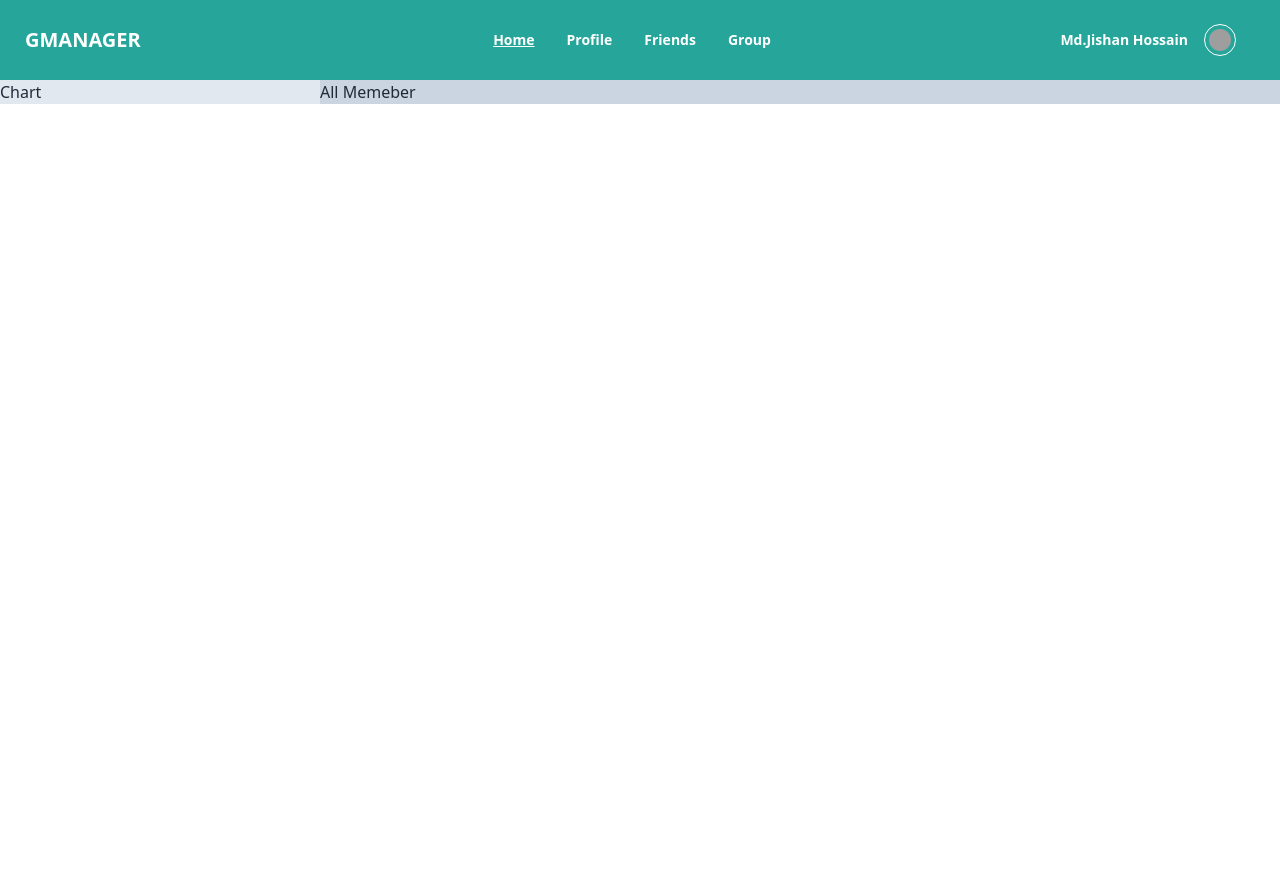
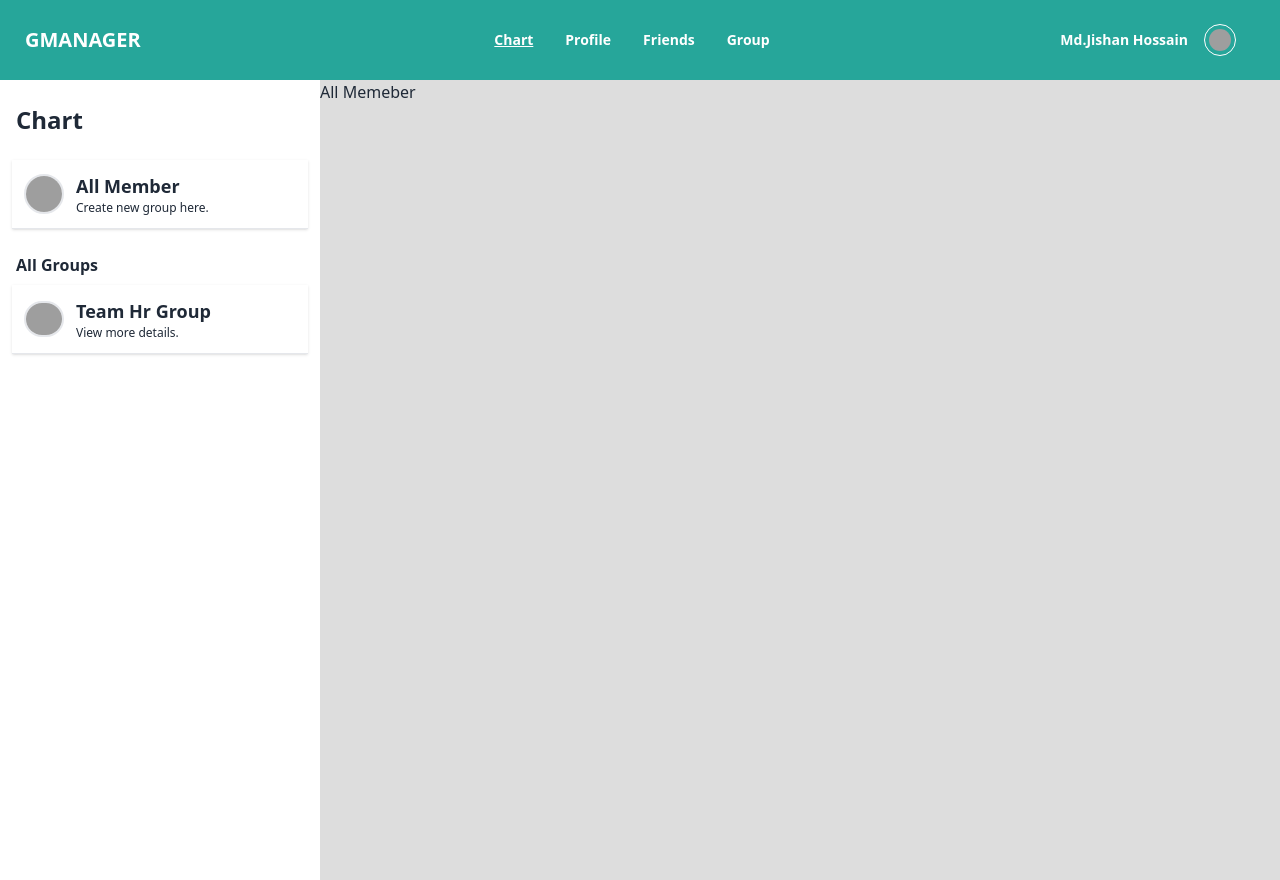
Before and after one commit to jishan1019/Gmanager---Manage-Group, a React (Vite) app in the folder Clint/: page / in a window 1280 px wide. Before the commit the page ends 800 px from the top, so only its background shows below. Built offline with nearby package versions, Linux system fonts and the light colour scheme; grey boxes are pictures that could not be loaded.

Commit message:
chart basic design

```diff
--- a/Clint/src/Pages/Home/ChartInfo/ChartInfo.jsx
+++ b/Clint/src/Pages/Home/ChartInfo/ChartInfo.jsx
@@ -1,7 +1,51 @@
 import React from "react";
 
 const ChartInfo = () => {
-  return <div>Chart</div>;
+  return (
+    <div>
+      {/* Titel */}
+      <div>
+        <h2 className="text-2xl font-semibold mx-4 my-6">Chart</h2>
+      </div>
+
+      {/* Group List */}
+      <div className="groupList">
+        {/* A;l member */}
+        <div className="mx-3 p-3 shadow border-b hover:bg-slate-50 flex items-center space-x-3">
+          <img
+            className="h-10 w-10 border-2 rounded-full "
+            src="https://cdn3.iconfinder.com/data/icons/business-avatar/179/Untitled-2-512.png"
+            alt=""
+          />
+          <div className="groupTitel">
+            <h3 className="font-semibold text-lg">All Member</h3>
+            <p className="text-xs">Create new group here.</p>
+          </div>
+
+          <div></div>
+        </div>
+
+        <h4 className="font-semibold mx-4 mt-6">All Groups</h4>
+
+        {/* new group */}
+        <div className="singleGroupContainer mt-2">
+          <div className="mx-3 p-3 shadow border-b hover:bg-slate-50 flex items-center space-x-3">
+            <img
+              className="h-9 w-10 border-2 rounded-full "
+              src="https://i.ibb.co/P6fMqdK/images.jpg"
+              alt=""
+            />
+            <div className="groupTitel">
+              <h3 className="font-semibold text-lg">Team Hr Group</h3>
+              <p className="text-xs">View more details.</p>
+            </div>
+
+            <div></div>
+          </div>
+        </div>
+      </div>
+    </div>
+  );
 };
 
 export default ChartInfo;
--- a/Clint/src/Pages/Home/Home.jsx
+++ b/Clint/src/Pages/Home/Home.jsx
@@ -5,10 +5,10 @@ import ChartInfo from "./ChartInfo/ChartInfo";
 const Home = () => {
   return (
     <div className="flex">
-      <div className="chart lg:w-[25%] w-full bg-slate-200">
+      <div className="chart lg:w-[25%] w-full bg-white">
         <ChartInfo />
       </div>
-      <div className="member hidden lg:block w-[75%] bg-slate-300">
+      <div className="member hidden lg:block w-[75%] h-screen bg-[#DDDDDD]">
         <AllMember />
       </div>
     </div>
--- a/Clint/src/Pages/Share/Header/Header.jsx
+++ b/Clint/src/Pages/Share/Header/Header.jsx
@@ -18,7 +18,7 @@ const Header = () => {
                     isActive ? "underline font-semibold" : "font-semibold"
                   }
                 >
-                  Home
+                  Chart
                 </NavLink>
               </li>
 
@@ -85,7 +85,7 @@ const Header = () => {
                           isActive ? "underline font-semibold" : "font-semibold"
                         }
                       >
-                        Home
+                        Chart
                       </NavLink>
                     </li>
 
--- /dev/null
+++ b/package.json
@@ -0,0 +1,5 @@
+{
+  "dependencies": {
+    "react-icons": "^4.12.0"
+  }
+}
```
Also changed, not shown: 1 other file (tests, documents, lock files or other folders).
